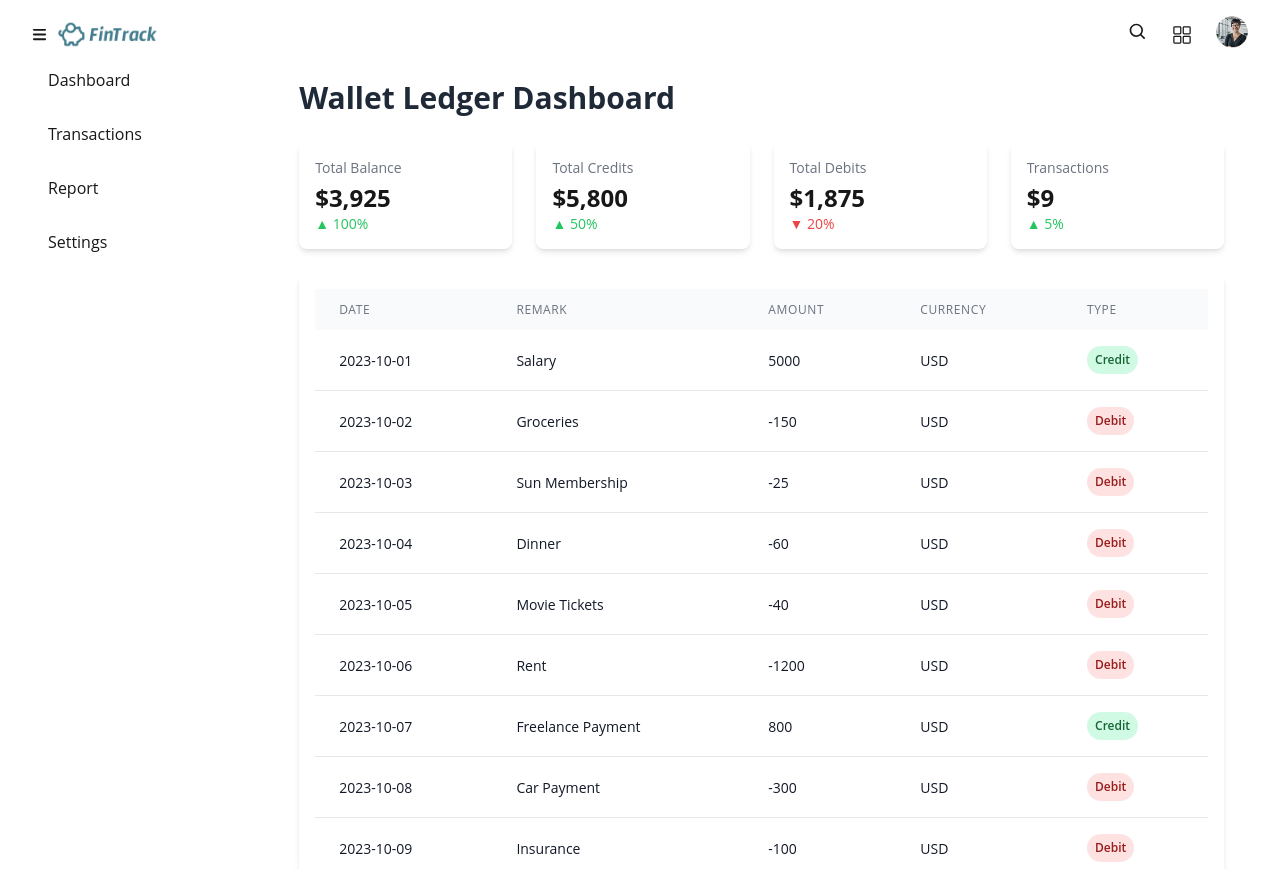
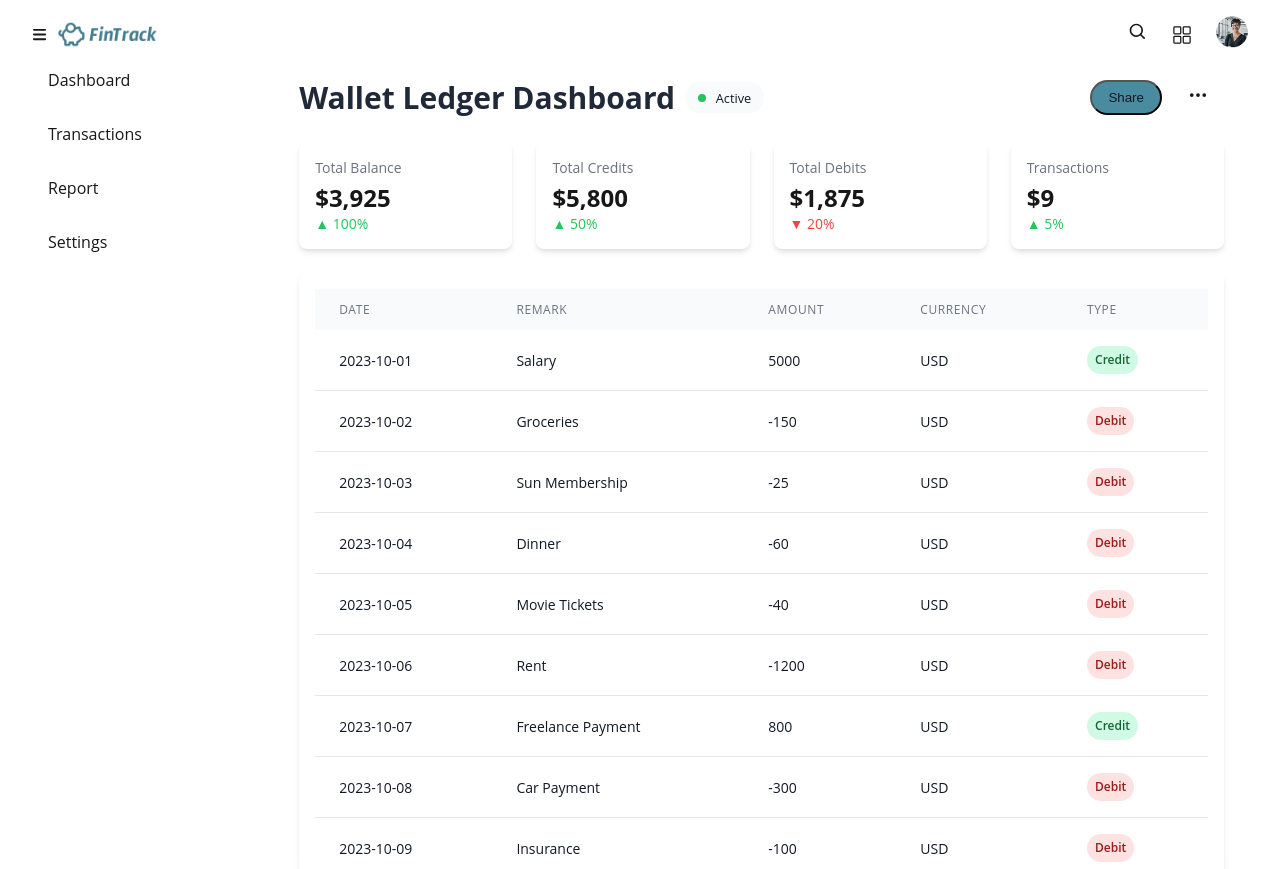
Before and after one commit to Auspicious14/17studio-frontend-assessment, a Next.js app: page / in a window 1280 px wide. Built offline with nearby package versions, Linux system fonts and the light colour scheme; a web font is replaced by a local one.

Commit message:
feat(dashboard): enhance dashboard header with status and actions

```diff
--- a/src/modules/dashboard/page.tsx
+++ b/src/modules/dashboard/page.tsx
@@ -3,6 +3,7 @@ import { Transaction } from "@/models/model";
 import React, { useState, useMemo } from "react";
 import { SummaryCard } from "./components/SummaryCard";
 import { TransactionTable } from "./components/TransactionTable";
+import { IoEllipsisHorizontal } from "react-icons/io5";
 
 export const Dashboard = () => {
   const [search, setSearch] = useState<string>("");
@@ -108,7 +109,21 @@ export const Dashboard = () => {
       <div className="container">
         <Sidebar />
         <div className="dashboard-container">
-          <h1 className="dashboard-title">Wallet Ledger Dashboard</h1>
+          <div className="dashboard-header">
+            <div className="dashboard-wallet">
+              <h1 className="dashboard-title">Wallet Ledger Dashboard</h1>
+              <div className="dashboard-status">
+                <span></span>
+                <p>Active</p>
+              </div>
+            </div>
+            <div className="dashboard-share">
+              <button className="share-button">Share</button>
+              <div className="dashboard-more">
+                <IoEllipsisHorizontal size={20} />
+              </div>
+            </div>
+          </div>
           <div className="summary-cards-grid">
             <SummaryCard
               title="Total Balance"
--- a/src/styles/globals.css
+++ b/src/styles/globals.css
@@ -180,23 +180,79 @@ ul li:hover {
 .dashboard-container {
   padding: 1.5rem;
   min-height: 100vh;
-  width: 80%; /* Adjust width to account for sidebar */
-  margin-left: 20%; /* Push content past the fixed sidebar */
+  width: 80%;
+  margin-left: 20%;
 }
 
 @media (max-width: 768px) {
   .dashboard-container {
     width: 100%;
     margin-left: 0;
-    padding-top: 4rem; /* Space for fixed menu button */
+    padding-top: 4rem;
   }
 }
 
+.dashboard-header,
+.dashboard-wallet,
+.dashboard-share,
+.dashboard-status {
+  display: flex;
+  align-items: center;
+}
+.dashboard-header {
+  justify-content: space-between;
+  margin-bottom: 1.5rem;
+}
+
+.dashboard-wallet {
+  gap: 10px;
+}
+
+.dashboard-status {
+  gap: 10px;
+  background-color: #f9fafb;
+  color: #fff;
+  padding: 0.4rem 0.8rem;
+  border-radius: 1.5rem;
+}
+
+.dashboard-status span {
+  width: 0.5rem;
+  height: 0.5rem;
+  display: inline-block;
+  border-radius: 50%;
+  background-color: #22c55e;
+}
+
+.dashboard-status p {
+  color: #111827;
+  font-size: 0.8rem;
+}
+
+.dashboard-share {
+  gap: 10px;
+}
+
+.share-button {
+  background: #4b8b9f;
+  color: #111827;
+  border-radius: 2rem;
+  padding: 0.5rem 1rem;
+  outline: none;
+  cursor: pointer;
+  /* font-weight: bold; */
+}
+
+.dashboard-more {
+  background: transparent;
+  color: #111827;
+  border-radius: 5rem;
+  padding: 0.5rem 1rem;
+}
 .dashboard-title {
   font-size: 1.875rem;
   font-weight: 700;
   color: #1f2937;
-  margin-bottom: 1.5rem;
 }
 
 .summary-cards-grid {
```
